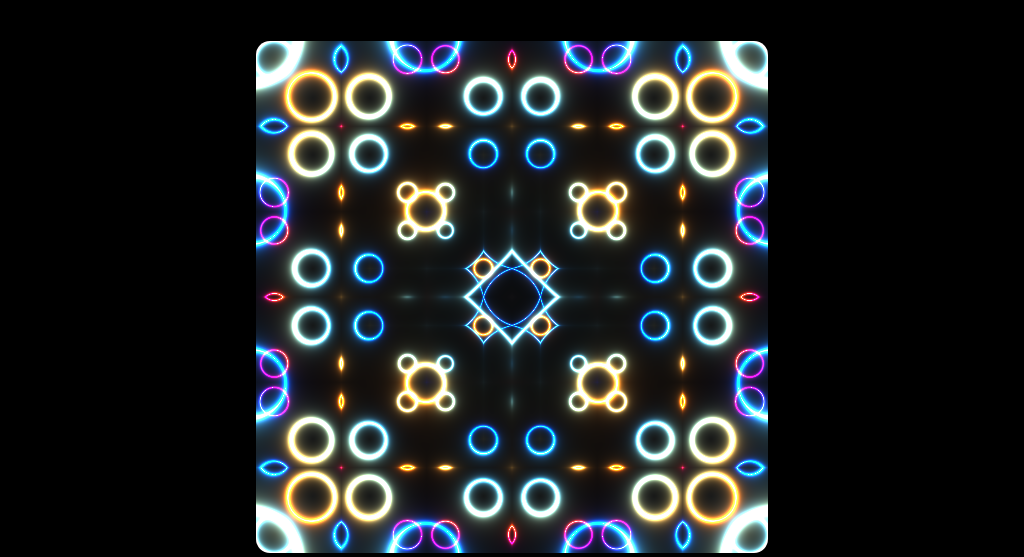
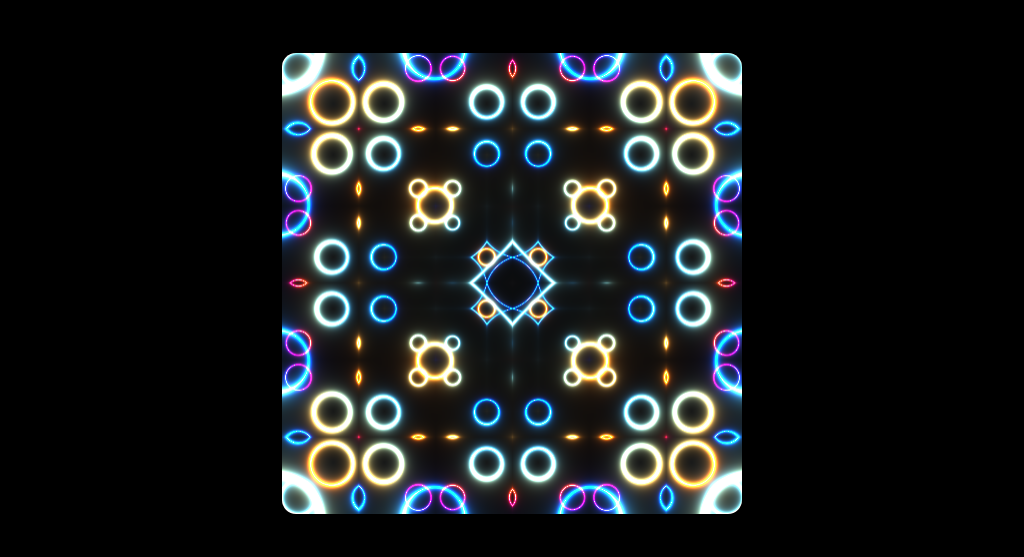
Before and after one commit to TheIllustrator1972/portfolioWebsite, a React (Vite) app: page / in a window 1280 px wide. Shown: the top 557 px of the page, without its empty margins (128-1152 px from the left). Built offline with nearby package versions, Linux system fonts and the light colour scheme.

Commit message:
- Width Adjustment

```diff
--- a/src/Components/ShaderAnimations/ShaderCanvas1.jsx
+++ b/src/Components/ShaderAnimations/ShaderCanvas1.jsx
@@ -86,8 +86,8 @@ export default function ShaderCanvas1() {
   return (
     <Box
       sx={{
-        width: { xs: "90vw", sm: "60vw", md: "50vw", lg: "40vw", xl: "30vw" },
-        height: { xs: "90vw", sm: "60vw", md: "50vw", lg: "40vw", xl: "30vw" },
+        width: { xs: "90vw", sm: "60vw", md: "47vw", lg: "36vw", xl: "30vw" },
+        height: { xs: "90vw", sm: "60vw", md: "47vw", lg: "36vw", xl: "30vw" },
       }}
     >
       <Canvas
```
